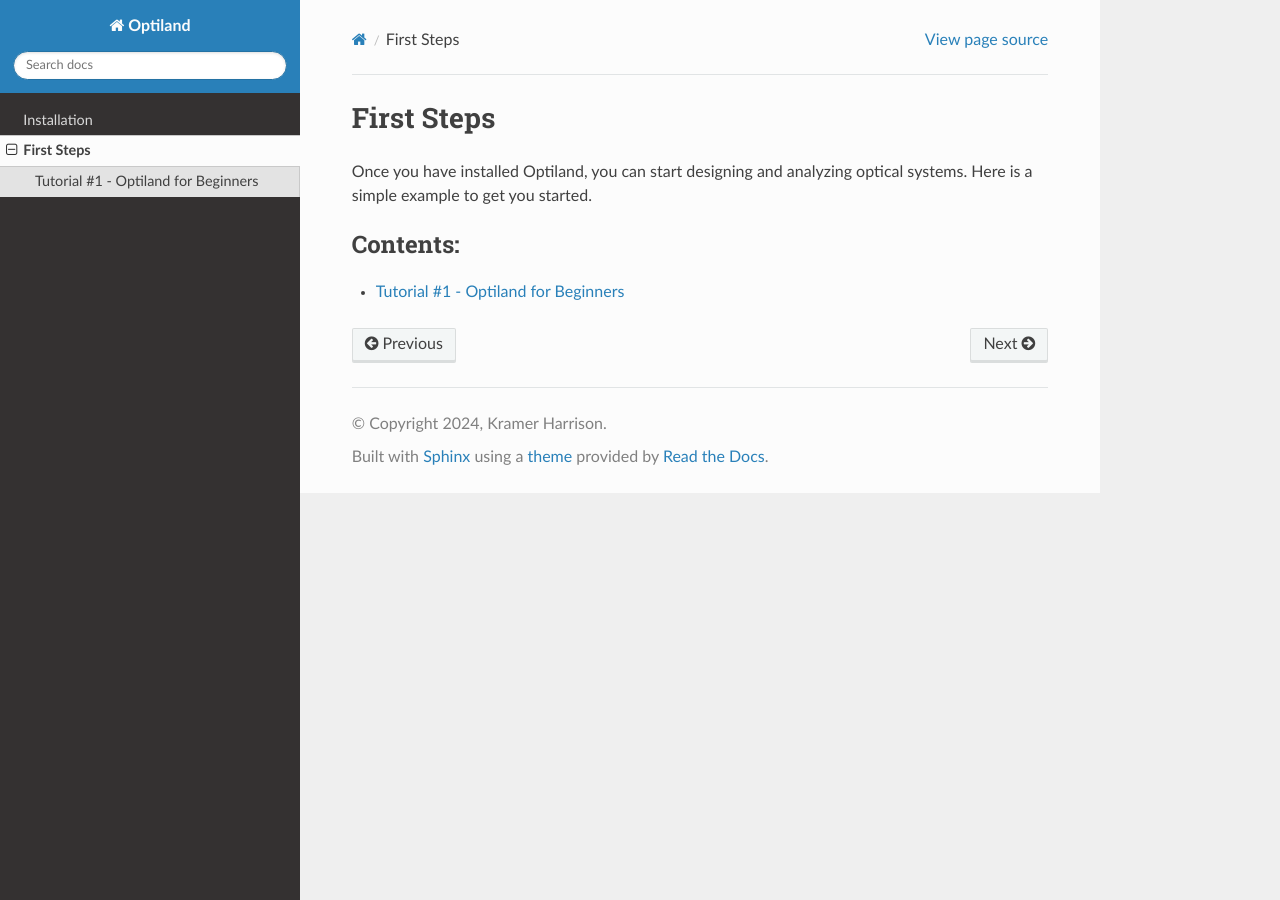
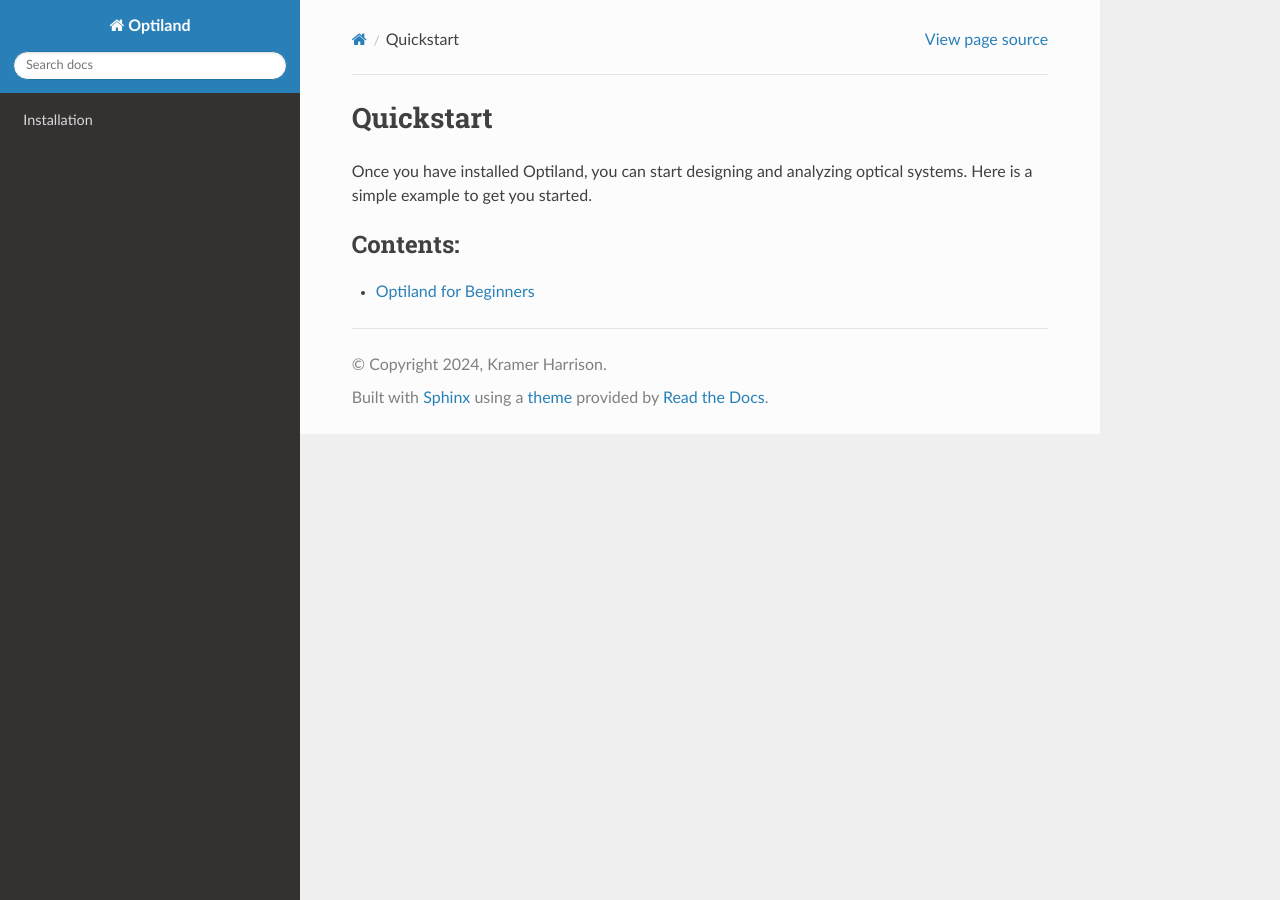
Before and after one commit to HarrisonKramer/optiland, a Sphinx documentation site: the page built from docs/quickstart.rst, in a window 1280 px wide. Built offline with Sphinx 7.4.7 and the Read the Docs theme 2.0.0, drawn with Linux system fonts in a browser that asks for light colours; pages that are not in the unit, such as notebooks, are missing from menus.

Commit message:
docs: Rename first_steps.rst to quickstart.rst and update tutorial link
This commit renames the file "first_steps.rst" to "quickstart.rst" to better reflect its purpose. Additionally, it updates the tutorial link in the table of contents to "Optiland for Beginners".

```diff
--- a/docs/first_steps.rst
+++ b/docs/quickstart.rst
@@ -1,5 +1,5 @@
-First Steps
-===================================
+Quickstart
+==========
 
 .. _first_script:
 
@@ -8,5 +8,6 @@
 .. toctree::
    :maxdepth: 1
    :caption: Contents:
+   :titlesonly:
 
-   examples/Tutorial_1a_Optiland_for_Beginners
+   Optiland for Beginners <examples/Tutorial_1a_Optiland_for_Beginners>
```
